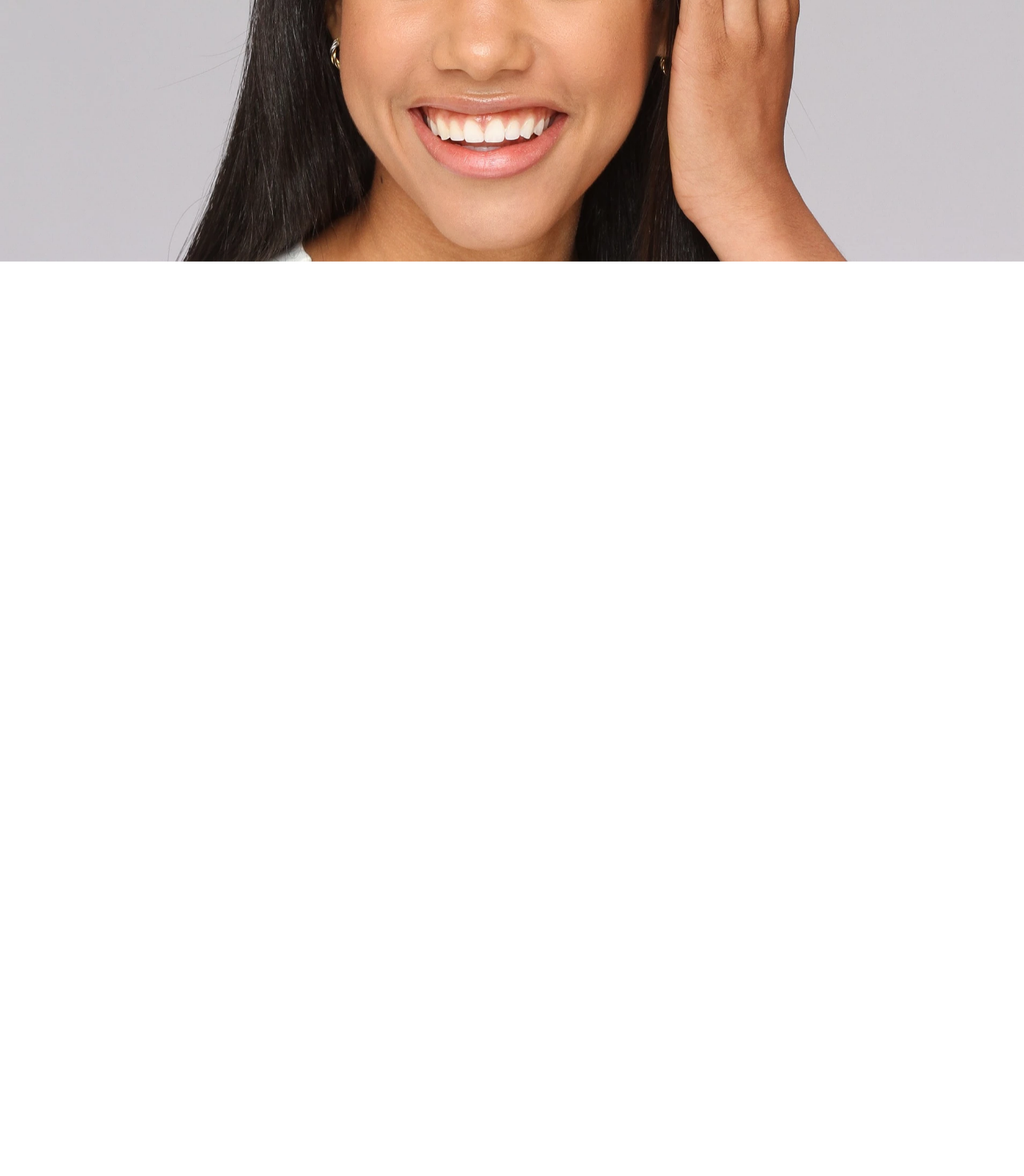
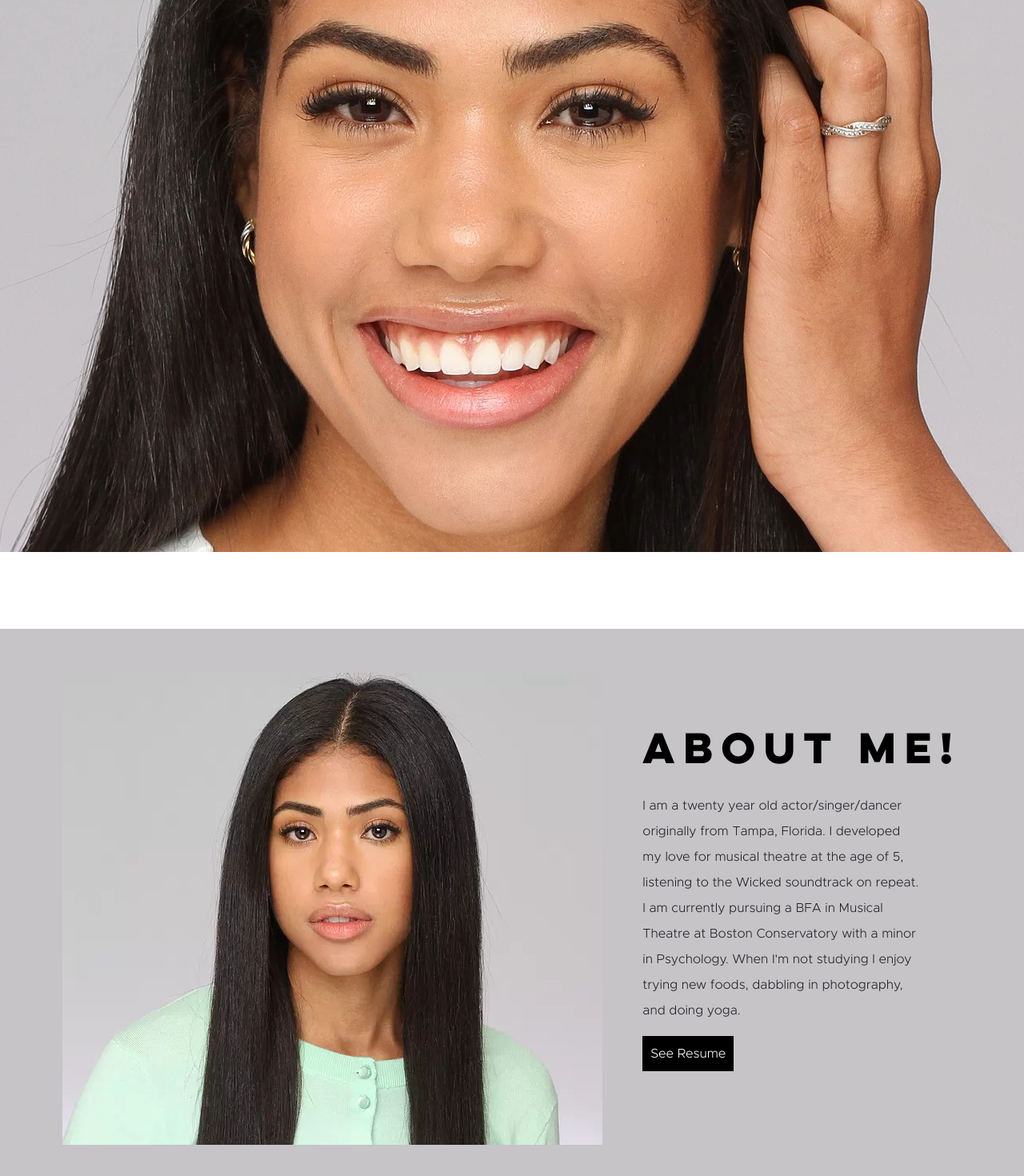
Before and after one commit to tylerhm/bea-portfolio, a React (Create React App) app: page / in a window 1280 px wide. Shown: the part 414-1884 px from the top of the page at 80% size. Before the commit the page ends 1200 px from the top, so only its background shows below. Built offline with nearby package versions, Linux system fonts and the light colour scheme.

Commit message:
About me

```diff
--- a/src/App.css
+++ b/src/App.css
@@ -1,5 +1,5 @@
 :root {
-  --link-highlight: #ff99cc;
+  --accent: #ff99cc;
 }
 
 @font-face {
--- a/src/components/Navigation.css
+++ b/src/components/Navigation.css
@@ -20,7 +20,6 @@
     justify-content: center;
     align-items: center;
   }
-
   .nav-item {
     padding-left: 3em;
     padding-right: 3em;
@@ -36,15 +35,15 @@
 .social-group {
   display: flex;
   flex-direction: row;
-  margin-right: auto;
+  margin-left: 15%;
 }
 
 a {
-  color:black !important
+  color:black !important;
+  transition: all 0.1s;
 }
-
 a:hover, .active {
-  color: var(--link-highlight) !important;
+  color: var(--accent) !important;
   text-decoration: none !important;
 }
 
--- a/src/pages/Home.css
+++ b/src/pages/Home.css
@@ -3,11 +3,15 @@
   flex-direction: column;
   justify-content: flex-start;
   align-items: center;
+  text-align: center;
+  flex-wrap: wrap;
   height: 1200px;
 }
 
 .bg {
-  width: 100vw;
+  width: auto;
+  min-width: 100vw;
+  min-height: fit-content;
 }
 
 .header {
@@ -17,7 +21,6 @@
 
   color: white;
   font-size: 4em;
-  letter-spacing: 0.1em;
   margin-top: -30px;
 }
 
@@ -31,6 +34,78 @@
   margin-top: -20px;
 }
 
+.spaced {
+  letter-spacing: 0.1em;
+}
+
 .push-down {
   margin-top: 200px;
 }
+
+.flex-vertical {
+  display: flex;
+  flex-direction: column;
+}
+
+.justify-content-between {
+  justify-content: space-between;
+}
+
+.about-me {
+  display: flex;
+  flex-direction: row;
+  justify-content: center;
+  align-items: center;
+  flex-wrap: wrap;
+
+  background-color: #c6c4c7;
+  min-height: 700px;
+  height: auto;
+}
+
+.about-me>* {
+  padding: 25px;
+}
+
+.about-me .flex-vertical {
+  height: 70%;
+}
+
+.about-me .content {
+  font-family: 'Metropolis';
+  font-weight: 300;
+  font-style: normal;
+  font-size: 1em;
+  line-height: 2em;
+
+  max-width: 350px;
+}
+
+.about-me .header {
+  color: black;
+  font-size: 3em;
+}
+
+.button {
+  background-color: black;
+  color: white;
+
+  border: black;
+  border-width: 2px;
+  border-style: solid;
+
+  width: fit-content;
+  height: fit-content;
+  padding: 8px;
+
+  font-family: 'Metropolis';
+  font-weight: 300;
+  font-style: normal;
+
+  transition: all .2s ease-in;
+}
+
+.button:hover {
+  background-color: var(--accent);
+  color: black;
+}
--- a/src/pages/Home.js
+++ b/src/pages/Home.js
@@ -4,6 +4,7 @@ import {
   Background
 } from 'react-parallax'
 import background from '../images/background.webp'
+import aboutMe from '../images/about-me.webp'
 import './Home.css'
 
 const Home = () => {
@@ -14,12 +15,27 @@ const Home = () => {
         <Background>
           <img className='bg' src={background} alt='Headshot Parallax' />
         </Background>
-      <div className='banner'>
+        <div className='banner spaced'>
           <p className='header push-down'>BIANCA</p>
           <p className='header'>RIVERA-IRIONS</p>
           <p className='header sub'>Actor & Model</p>
         </div>
       </Parallax>
+      <div className='about-me'>
+        <img src={aboutMe} alt='Headshot About-Me' />
+        <div className='flex-vertical justify-content-between'>
+          <p className='header'>ABOUT ME!</p>
+          <p className='content'>
+            I am a twenty year old actor/singer/dancer originally from Tampa, Florida.
+            I developed my love for musical theatre at the age of 5, listening to the Wicked soundtrack on repeat.
+            I am currently pursuing a BFA in Musical Theatre at Boston Conservatory with a minor in Psychology.
+            When I'm not studying I enjoy trying new foods, dabbling in photography, and doing yoga.
+          </p>
+          <button className='button' onClick={() => {}}>
+            See Resume
+          </button>
+        </div>
+      </div>
     </div>
   )
 }
```
Also changed, not shown: src/images/about-me.webp (added). Lines whose indentation alone changed are shown as unchanged.
